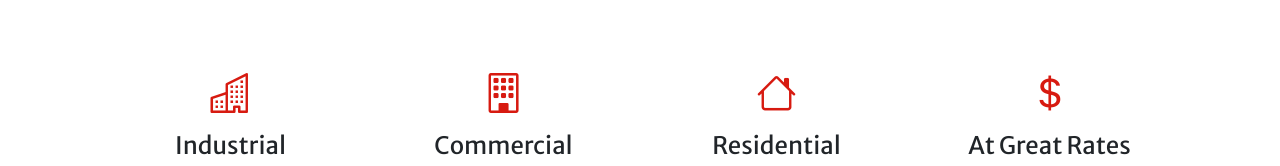
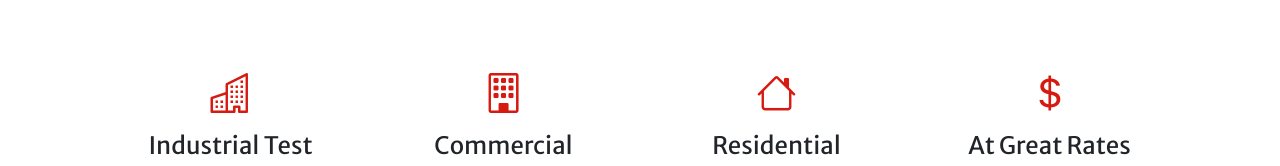
Before and after one commit to Bonneykins/spcranehire, a website: page src/pug/index.pug in a window 1280 px wide. Shown: the part 1520-1686 px from the top of the page. Drawn offline with nearby package versions, Linux system fonts and the light colour scheme; some packages are replaced by stand-ins of ours; files that its build step writes are made by us from their sources; a script that the page names is missing; files whose address does not match are found by name.

Commit message:
industrial "test"

```diff
--- a/src/pug/index.pug
+++ b/src/pug/index.pug
@@ -79,7 +79,7 @@ html(lang='en')
                         .mt-5
                             .mb-2
                                 i.bi-buildings.fs-1.text-primary
-                            h3.h4.mb-2 Industrial
+                            h3.h4.mb-2 Industrial Test
                             p.text-muted.mb-0 Beams, formwork, equipment lifts.
                     .col-lg-3.col-md-6.text-center
                         .mt-5
```
Also changed, not shown: dist/index.html.
